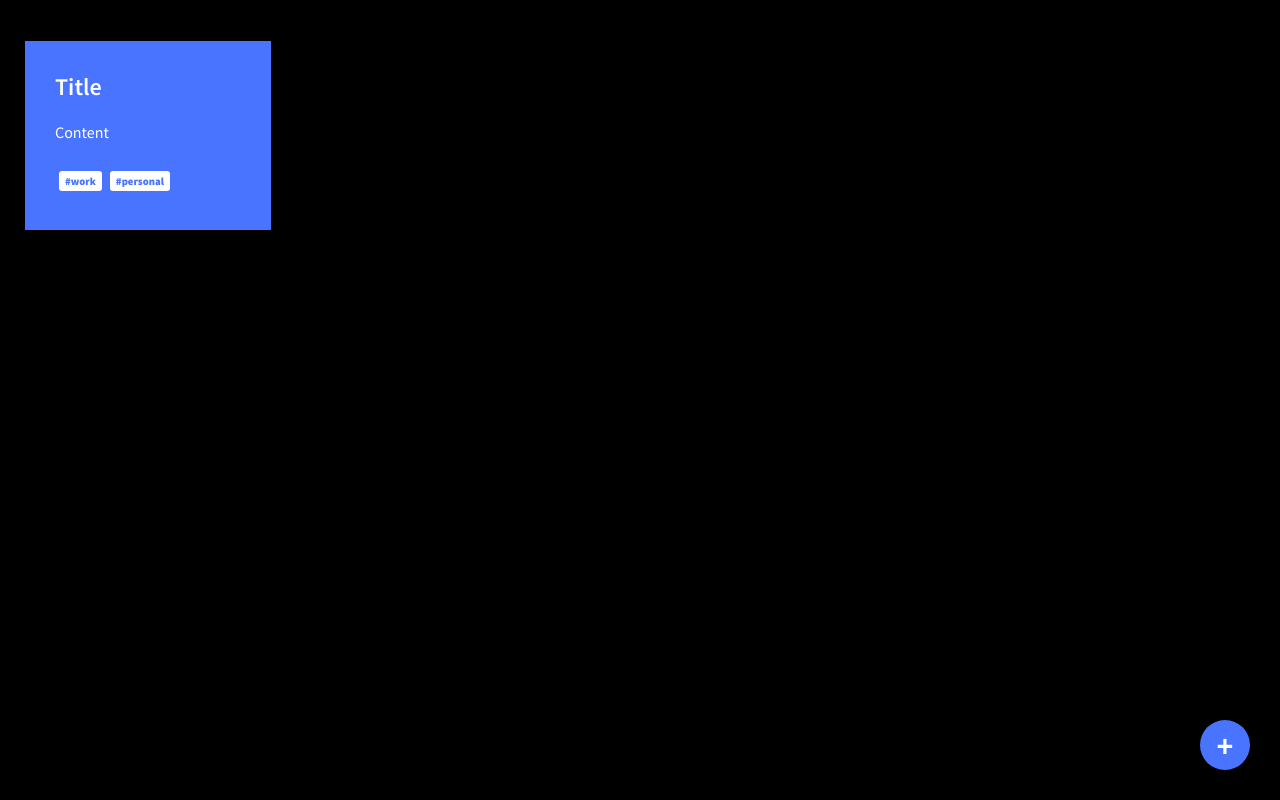
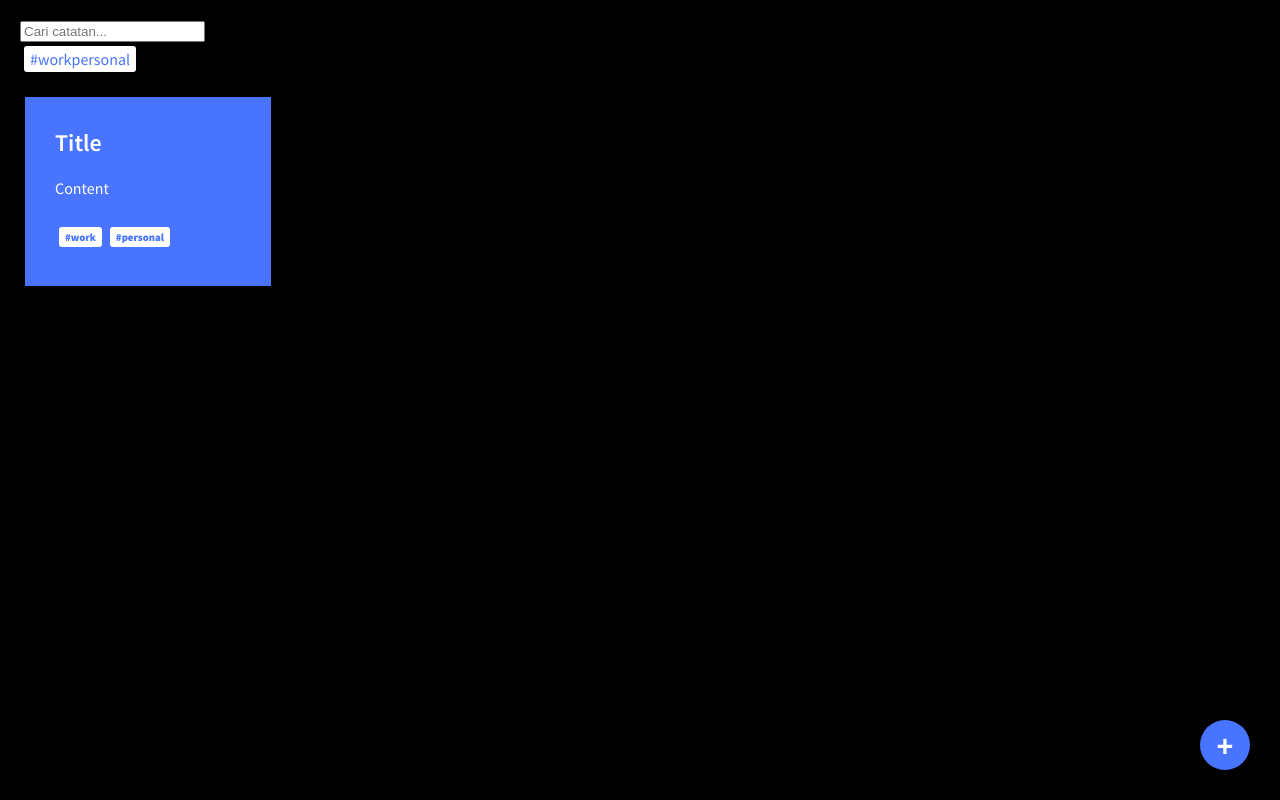
Before and after one commit to athdromeda/notebox, a React (Create React App) app: page / in a window 1280 px wide. Built offline with nearby package versions, Linux system fonts and the light colour scheme.

Commit message:
add search box

```diff
--- a/src/App.css
+++ b/src/App.css
@@ -100,3 +100,7 @@ p{
   right: 30px;
   cursor: pointer;
 }
+
+.tag-bar{
+  display: flex;
+}
--- a/src/App.js
+++ b/src/App.js
@@ -1,49 +1,62 @@
-import React, { useState } from "react";
+import React, { useState, useEffect, useRef } from "react";
 import InputNote from "./components/InputNote";
-import NoteItem from "./components/NoteItem";
+import AddNote from "./components/AddNote";
+import Notes from "./components/Notes";
 import "./App.css";
+import initialData from "./utils";
 
-const AddNote = ({ isFormShown, setForm }) => {
-  const handleClick = () => {
-    setForm(!isFormShown);
-  };
+const SearchBar = ({onSetQuery})=>{
+  const input = useRef()
+
+  const handleInput=()=>{
+    onSetQuery(input.current.value)
+  }
+  return <input ref={input} onInput={handleInput} placeholder="Cari catatan..."/>
+}
+
+const TagsBar = ({ notes, onSetQuery }) => {
+  const [tags, setTags] = useState([]);
+
+  useEffect(() => {
+    setTags(notes.map(e => e.tags))
+    // .map(c => `${c} ini`)))
+  }, [notes])
+
+  const handleClick = ()=>{
+
+  }
+
   return (
-    <button className="addnote-btn" onClick={handleClick}>
-      {isFormShown ? "x" : "+"}
-    </button>
-  );
-};
-
-const Notes = ({ notelist, onDelete }) => {
-  return (
-    <ul>
-      {notelist.map((e) => (
-        <NoteItem e={e} onDelete={onDelete} />
+    <section className="tag-bar">
+      {tags.map((e, i) => (
+        <p key={i} className="tag-item">#{e}</p>
       ))}
-    </ul>
+    </section>
   );
 };
 
 function App() {
   const [showForm, setShowForm] = useState(false);
-  const [note, setNote] = useState([
-    {
-      id: 909,
-      title: "Title",
-      content: "Content",
-      tags: ["work", "personal"],
-      colorCode: 1,
-    },
-  ]);
+  const [note, setNote] = useState(initialData);
+  const [query, setQuery] = useState('')
+
+  const [archive, setArchive] = useState([])
+
+  useEffect(() => {
+    setArchive(note.filter(e => e.content.toLowerCase().includes(query)))
+  }, [note, query])
+
 
   const deleteNote = (id) => {
-    setNote((prev) => prev.filter((e) => e.id != id));
+    setNote((prev) => prev.filter((e) => e.id !== id));
   };
 
   return (
     <>
-      {showForm && <InputNote func={setNote} setForm={setShowForm}/>}
-      <Notes notelist={note} onDelete={deleteNote} />
+    <SearchBar onSetQuery={setQuery}/>
+      <TagsBar notes={note} onSetQuery={setQuery}/>
+      {showForm && <InputNote func={setNote} setForm={setShowForm} />}
+      <Notes notelist={archive} onDelete={deleteNote} />
       <AddNote isFormShown={showForm} setForm={setShowForm} />
     </>
   );
--- /dev/null
+++ b/src/components/AddNote.js
@@ -0,0 +1,14 @@
+import React from "react";
+
+const AddNote = ({ isFormShown, setForm }) => {
+  const handleClick = () => {
+    setForm(!isFormShown);
+  };
+  return (
+    <button className="addnote-btn" onClick={handleClick}>
+      {isFormShown ? "x" : "+"}
+    </button>
+  );
+};
+
+export default AddNote;
--- a/src/components/NoteItem.js
+++ b/src/components/NoteItem.js
@@ -1,4 +1,4 @@
-import React, { useState, useRef } from "react";
+import React, { useState } from "react";
 
 const NoteItem = ({ e, onDelete }) => {
   const [btns, setBtns] = useState(false);
--- /dev/null
+++ b/src/components/Notes.js
@@ -0,0 +1,14 @@
+import React from "react";
+import NoteItem from "./NoteItem";
+
+const Notes = ({ notelist, onDelete }) => {
+  return (
+    <ul>
+      {notelist.map((e) => (
+        <NoteItem e={e} onDelete={onDelete} />
+      ))}
+    </ul>
+  );
+};
+
+export default Notes;
--- /dev/null
+++ b/src/utils/index.js
@@ -0,0 +1,11 @@
+let initialData = [
+    {
+      id: 909,
+      title: "Title",
+      content: "Content",
+      tags: ["work", "personal"],
+      colorCode: 1,
+    },
+  ]
+
+  export default initialData;
```
